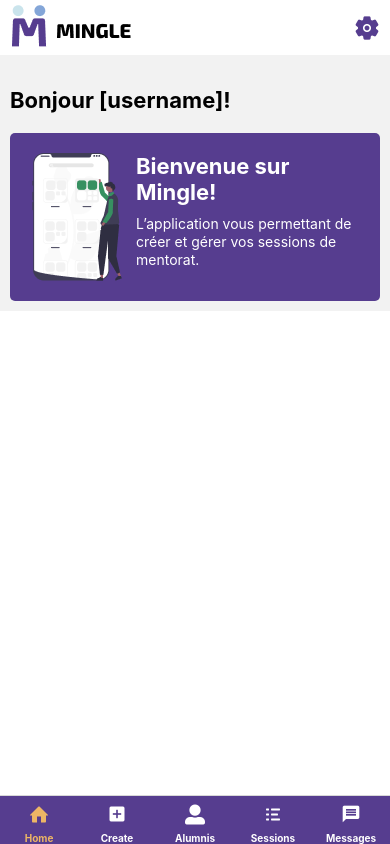
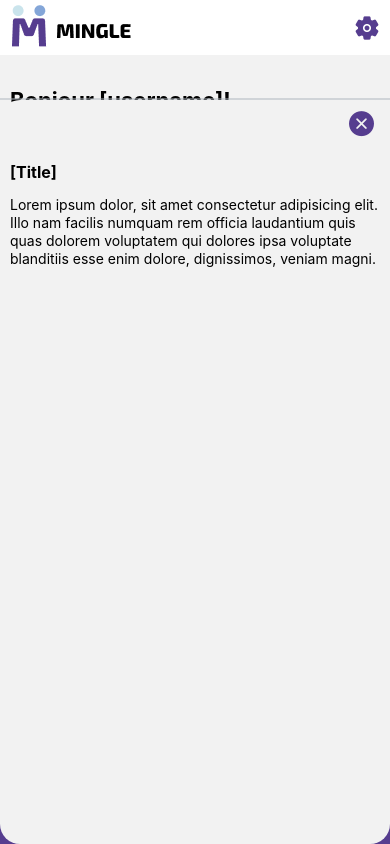
Before and after one commit to jonathanValere/mingle-front, a React Native app: screen /Home in a window 390 px wide. Both pictures are taken after a click on the element 195 px from the left and 217 px from the top of the page. Built offline with nearby package versions, Linux system fonts and the light colour scheme.

Commit message:
basic modal on overview added

```diff
--- a/App.js
+++ b/App.js
@@ -54,28 +54,14 @@ function Home() {
             return (
               <Entypo
                 name="home"
-                size={iconTabStyle.size}
+                size={25}
                 color={focused ? Colors.secondary : Colors.white}
               />
             );
           },
         }}
       />
-      <Tab.Screen
-        name="Create"
-        component={CreateScreen}
-        options={{
-          tabBarIcon: ({ focused }) => {
-            return (
-              <MaterialIcons
-                name="add-box"
-                size={iconTabStyle.size}
-                color={focused ? Colors.secondary : Colors.white}
-              />
-            );
-          },
-        }}
-      />
+
       <Tab.Screen
         name="Alumnis"
         component={AlumnisScreen}
@@ -87,6 +73,21 @@ function Home() {
               color={focused ? Colors.secondary : Colors.white}
             />
           ),
+        }}
+      />
+      <Tab.Screen
+        name="Create"
+        component={CreateScreen}
+        options={{
+          tabBarIcon: ({ focused }) => {
+            return (
+              <MaterialIcons
+                name="add-box"
+                size={40}
+                color={focused ? Colors.secondary : Colors.white}
+              />
+            );
+          },
         }}
       />
       <Tab.Screen
--- a/Constants/Colors.js
+++ b/Constants/Colors.js
@@ -4,6 +4,7 @@ const Colors = {
   blueLight: "#CAE4EC",
   blueDark: "#84A6D8",
   greyLight: "#F2F2F2",
+  shadowColor: "#adb5bd",
   white: "#fff",
 };
 
--- a/app.json
+++ b/app.json
@@ -11,7 +11,9 @@
       "resizeMode": "contain",
       "backgroundColor": "#563D8F"
     },
-    "assetBundlePatterns": ["**/*"],
+    "assetBundlePatterns": [
+      "**/*"
+    ],
     "ios": {
       "supportsTablet": true
     },
@@ -23,6 +25,9 @@
     },
     "web": {
       "favicon": "./assets/favicon.png"
-    }
+    },
+    "plugins": [
+      "expo-font"
+    ]
   }
 }
--- a/package.json
+++ b/package.json
@@ -19,7 +19,8 @@
     "react-native": "0.73.4",
     "react-native-safe-area-context": "4.8.2",
     "react-native-screens": "~3.29.0",
-    "react-native-splash-screen": "^3.3.0"
+    "react-native-splash-screen": "^3.3.0",
+    "expo-font": "~11.10.3"
   },
   "devDependencies": {
     "@babel/core": "^7.20.0"
--- a/screens/HomeScreen.js
+++ b/screens/HomeScreen.js
@@ -5,15 +5,22 @@ import {
   ScrollView,
   Image,
   Pressable,
+  Modal,
 } from "react-native";
+import { useState } from "react";
+import { useNavigation } from "@react-navigation/native";
 import Constants from "expo-constants";
 
 import Colors from "../Constants/Colors";
+
 import Header from "../components/Header/Header";
-import { useNavigation } from "@react-navigation/native";
+
+import { AntDesign } from "@expo/vector-icons";
 
 export default function HomeScreen() {
   const navigation = useNavigation();
+  const [isVisibleModal, setIsVisibleModal] = useState(false);
+
   return (
     <View style={styles.container}>
       <Header />
@@ -21,8 +28,42 @@ export default function HomeScreen() {
         contentContainerStyle={styles.containerContent}
         showsVerticalScrollIndicator={false}
       >
+        <Modal
+          visible={isVisibleModal}
+          animationType="slide"
+          onRequestClose={() => setIsVisibleModal(false)}
+          transparent={true}
+        >
+          <View style={styles.containerModal}>
+            <View style={styles.modalView}>
+              <View style={styles.containerCloseBtn}>
+                <Pressable
+                  onPress={() => setIsVisibleModal(false)}
+                  style={styles.btnClose}
+                >
+                  <AntDesign
+                    name="closecircle"
+                    size={25}
+                    color={Colors.primary}
+                  />
+                </Pressable>
+              </View>
+              <ScrollView contentContainerStyle={styles.containerTextModal}>
+                <View>
+                  <Text style={styles.titleModal}>[Title]</Text>
+                  <Text style={styles.textModal}>
+                    Lorem ipsum dolor, sit amet consectetur adipisicing elit.
+                    Illo nam facilis numquam rem officia laudantium quis quas
+                    dolorem voluptatem qui dolores ipsa voluptate blanditiis
+                    esse enim dolore, dignissimos, veniam magni.
+                  </Text>
+                </View>
+              </ScrollView>
+            </View>
+          </View>
+        </Modal>
         <Text style={styles.greetings}>Bonjour [username]!</Text>
-        <Pressable onPress={() => console.log("Go to OverviewScreen")}>
+        <Pressable onPress={() => setIsVisibleModal(true)}>
           <View style={styles.overview}>
             <Image
               source={require("../assets/img/illustration_overview.png")}
@@ -51,6 +92,26 @@ const styles = StyleSheet.create({
     backgroundColor: Colors.greyLight,
     padding: 10,
   },
+  containerModal: {
+    alignItems: "center",
+    justifyContent: "center",
+    flex: 1,
+    marginTop: 100,
+    shadowColor: Colors.shadowColor,
+    shadowOffset: {
+      width: 0,
+      height: -2,
+    },
+    shadowOpacity: 0.5,
+  },
+  modalView: {
+    backgroundColor: Colors.greyLight,
+    width: "100%",
+    flex: 1,
+    borderRadius: 20,
+    paddingHorizontal: 10,
+    paddingVertical: 10,
+  },
   greetings: {
     fontSize: 22,
     fontWeight: "bold",
@@ -62,19 +123,48 @@ const styles = StyleSheet.create({
     paddingVertical: 20,
     borderRadius: 5,
     width: "100%",
+    shadowColor: "#000",
+    shadowOffset: {
+      width: 0,
+      height: 3,
+    },
+    shadowOpacity: 0.5,
+    shadowRadius: 4,
+    elevation: 5,
   },
   overviewBlocText: {
     width: "60%",
   },
   overviewTitle: {
     color: Colors.white,
-    fontSize: 22,
+    fontSize: 18,
     fontWeight: "bold",
     marginBottom: 10,
   },
   overviewText: {
     color: Colors.white,
+    fontSize: 13,
+    lineHeight: 17,
+  },
+  containerCloseBtn: {
+    alignItems: "flex-end",
+    marginBottom: 10,
+  },
+  btnClose: {
+    width: "10%",
+    alignItems: "center",
+    justifyContent: "flex-end",
+  },
+  containerTextModal: {
+    marginTop: 15,
+  },
+  titleModal: {
+    fontSize: 16,
+    fontWeight: "bold",
+    marginBottom: 14,
+  },
+  textModal: {
+    lineHeight: 18,
     fontSize: 14,
-    lineHeight: 18,
   },
 });
```
Also changed, not shown: 1 other file (tests, documents, lock files or other folders).
